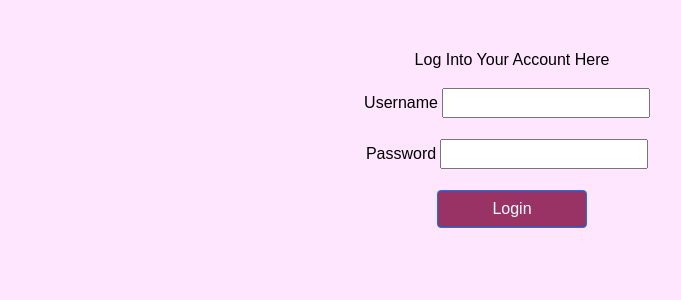
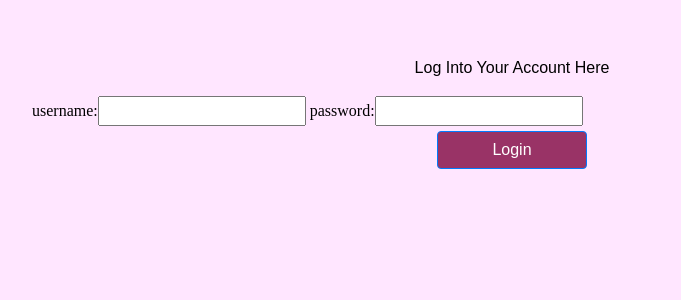
Before and after one commit to FablihaHossain/travel_blog, a Django app: page /login/ in a window 1280 px wide. Shown: the part 55-355 px from the top of the page, without its empty margins (128-809 px from the left). Run offline with Django 3.2, Linux system fonts and the light colour scheme; some libraries are stand-ins or nearby versions.

Commit message:
updatedlogin page to use django form system

```diff
--- a/travelBlog/travelEntries/templates/login.html
+++ b/travelBlog/travelEntries/templates/login.html
@@ -5,17 +5,21 @@
 </head>
 {% block content %}
 <body class = "body-html body size">
+	<h2> {{ message }}</h2>
 	<form action="{% url 'login' %}" method = post>
+		<!-- Django Cross site scripting protection -->
+		{% csrf_token %}
 		<div class ="jumbotron">
 			<div class = "container text-center form-words" style="height: 40px"> Log Into Your Account Here </div>
-			<div class="form-group text-center form-fields">
+			{{loginform}}
+			<!-- <div class="form-group text-center form-fields">
 				<label class = "text-center form-words"> Username </label>
 				<input type = "username" name = "username">
 			</div>
 			<div class="form-group text-center form-fields">
 				<label class = "text-center form-words"> Password </label>
 				<input type="password" name="password">
-			</div>
+			</div> -->
 			<div class = "text-center">
 				<button type = "submit" class = "btn btn-primary btn-primary-block"> Login </button>
 			</div>
```
